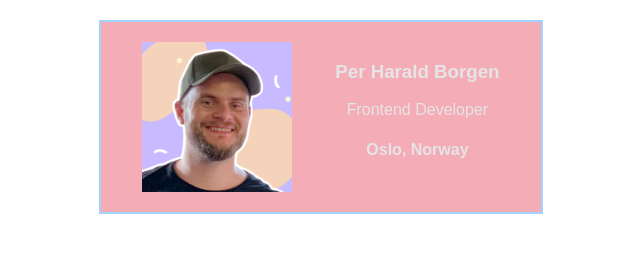
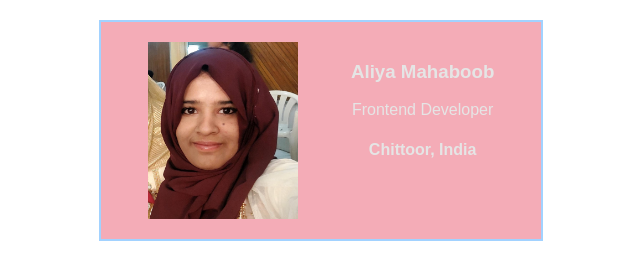
Before and after one commit to aliyasyeddd/business-card, a website built with Vite: page index.html in a window 1280 px wide. Shown: the whole page, without its empty margins (319-959 px from the left). Built offline with nearby package versions, Linux system fonts and the light colour scheme.

Commit message:
updated profile

```diff
--- a/index.html
+++ b/index.html
@@ -4,11 +4,11 @@
     </head>
     <body>
         <div class="card border">
-            <img class="avatar" src="images/per.png">
+            <img class="avatar" src="images/Aliya.jpg">
             <div >
-                <h3>Per Harald Borgen</h3>
+                <h3>Aliya Mahaboob</h3>
                 <p>Frontend Developer</p>
-                <h4>Oslo, Norway</h4>
+                <h4>Chittoor, India</h4>
             </div>
         </div>
     </body>
```
Also changed, not shown: README.md, images/Aliya.jpg (added), images/per.png (deleted).
